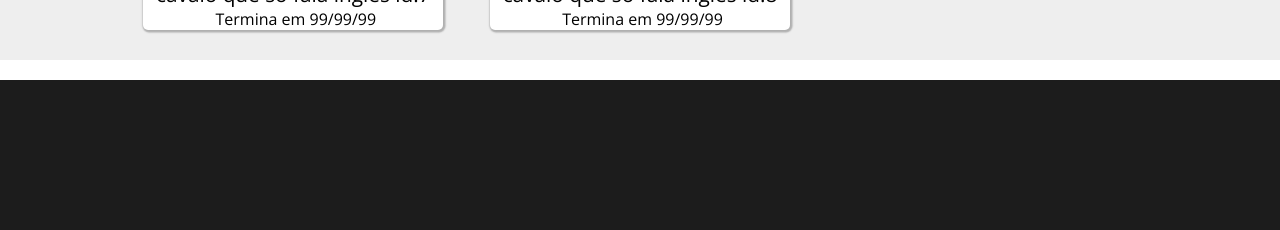
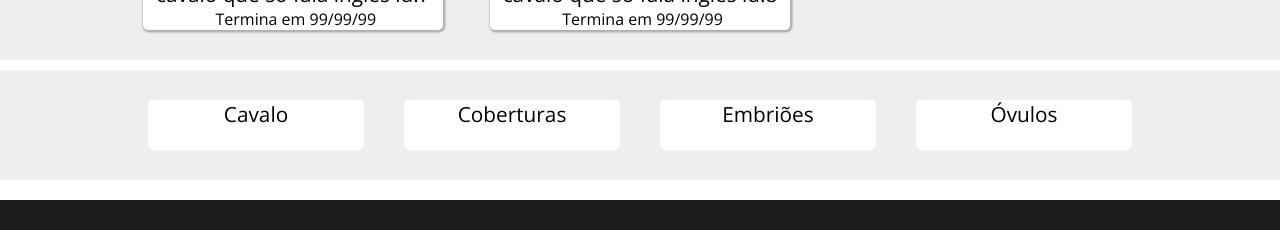
Before and after one commit to vini-barbo/LeilaoCavalo, a Vue app: page / in a window 1280 px wide. Shown: the part 1822-2052 px from the top of the page. Built offline with nearby package versions, Linux system fonts and the light colour scheme.

Commit message:
Refactor: Adição do "cardsProdutos" a home
Adicionado o cardsProdutors a página home para exibição na página inicial.

```diff
--- a/src/views/HomeView.vue
+++ b/src/views/HomeView.vue
@@ -1,11 +1,12 @@
 <script>
   import DestaqueHome from '../components/pages/home/destaque.vue';
   import MostruarioLeilao from '../components/commun/grid/mostruarioLeilao.vue';
+  import cardsProdutos from '../components/commun/grid/cardsProdutos.vue';
 
   export default{
     name:"HomeView",
     components:{
-    DestaqueHome, MostruarioLeilao,
+    DestaqueHome, MostruarioLeilao, cardsProdutos,
 }
   }
 </script>
@@ -14,6 +15,7 @@
   <main class="centroPagina">
     <DestaqueHome></DestaqueHome>
     <MostruarioLeilao></MostruarioLeilao>
+    <cardsProdutos></cardsProdutos>
   </main>
 </template>
 
```
